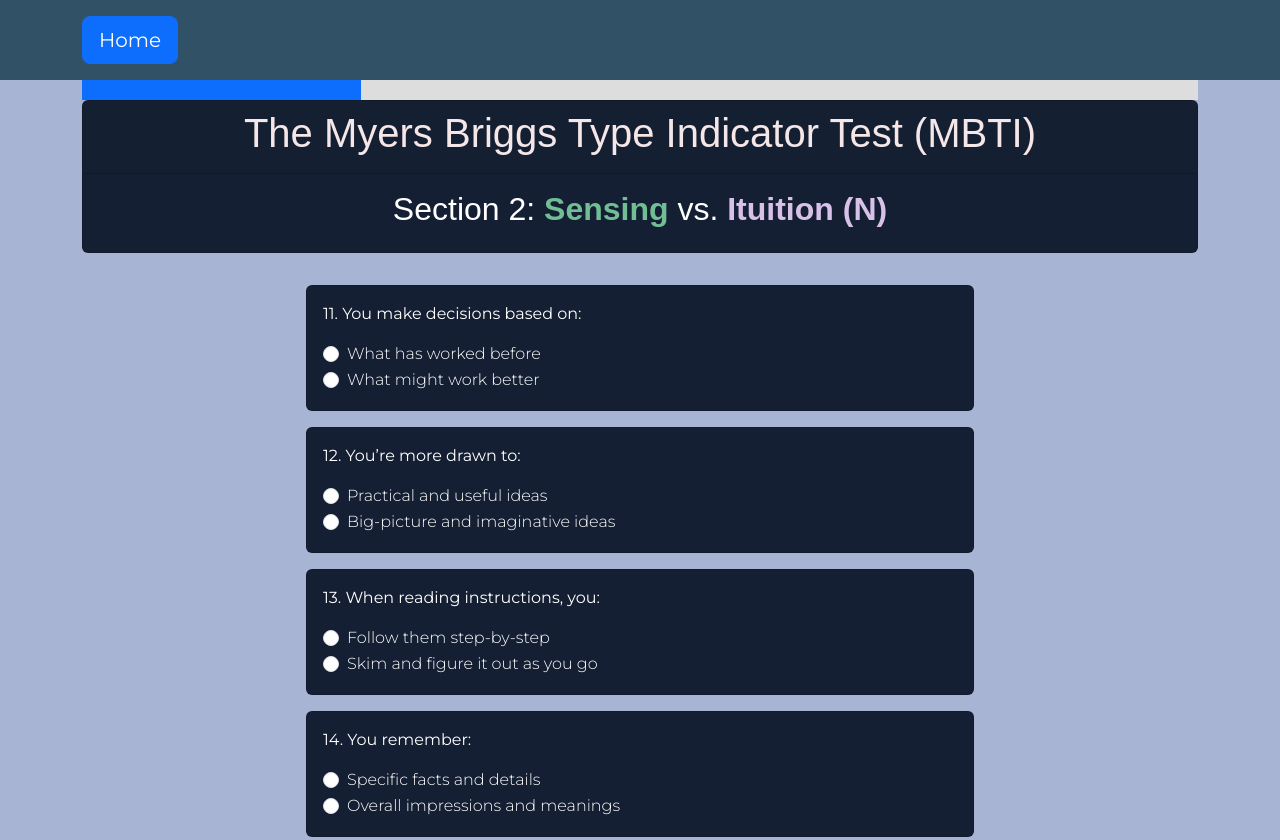
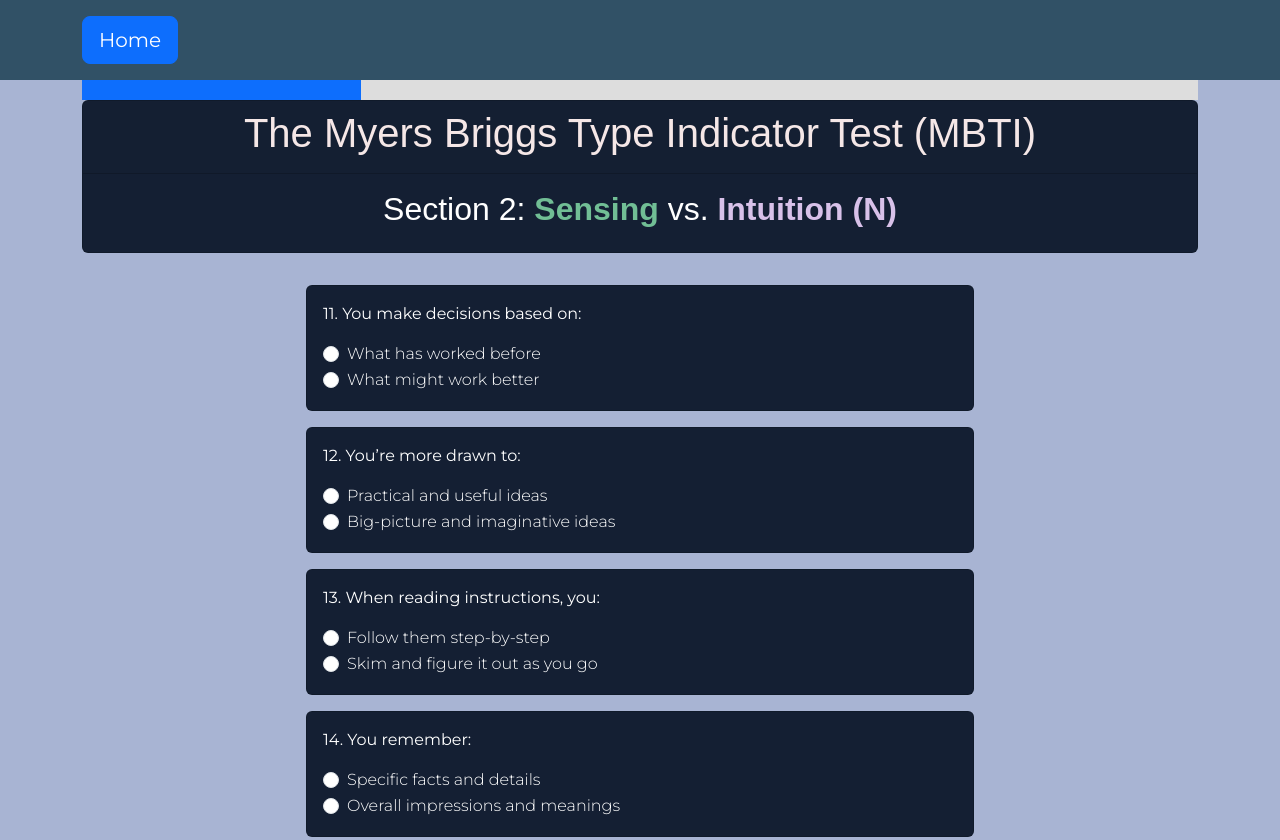
Before and after one commit to JamesBirchall-dev/MSP2-MBTI-Personality-Test, a plain HTML site: page sn.html in a window 1280 px wide. Shown: the top 840 px of the page. Drawn offline with nearby package versions, Linux system fonts and the light colour scheme.

Commit message:
spelling. sn.html section heading - intuition

```diff
--- a/sn.html
+++ b/sn.html
@@ -64,7 +64,7 @@
     </div>
     <div class="card-body">
       <h2 class="card-title">
-        Section 2: <span class="sensing-text">Sensing</span> vs. <span class="intuition-text">Ituition (N)</span>
+        Section 2: <span class="sensing-text">Sensing</span> vs. <span class="intuition-text">Intuition (N)</span>
       </h2>
     </div>
   </div>
```
